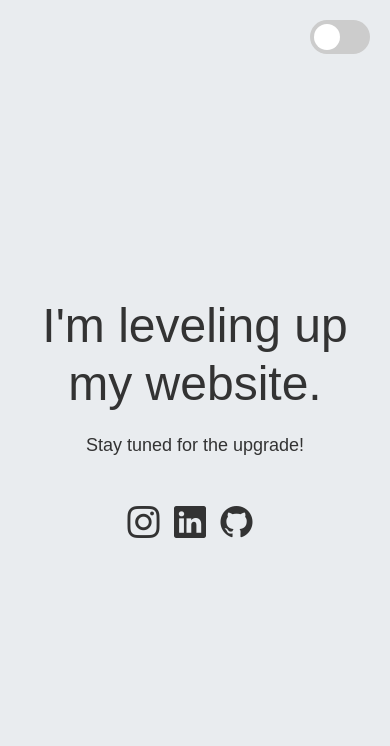
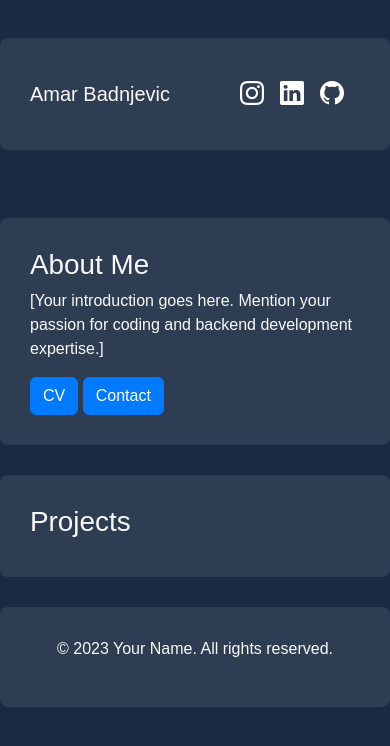
Before and after one commit to BaDnja/personal-website, a plain HTML site: page index.html in a window 390 px wide. Drawn offline with nearby package versions, Linux system fonts and the light colour scheme.

Commit message:
boilerplate code with responsive navbar

```diff
--- a/index.html
+++ b/index.html
@@ -2,142 +2,105 @@
 <html lang="en">
   <head>
     <meta charset="UTF-8" />
-    <meta name="viewport" content="width=device-width, initial-scale=1.0" />
+    <meta name="viewport" content="width=device-width, initial-scale=1" />
+    <title>Amar Badnjevic</title>
+
+    <!-- Bootstrap CSS -->
+    <link
+      href="https://cdn.jsdelivr.net/npm/bootstrap@5.2.3/dist/css/bootstrap.min.css"
+      rel="stylesheet"
+      integrity="sha384-rbsA2VBKQhggwzxH7pPCaAqO46MgnOM80zW1RWuH61DGLwZJEdK2Kadq2F9CUG65"
+      crossorigin="anonymous"
+    />
+
+    <!-- Bootstrap Icons CSS -->
     <link
       rel="stylesheet"
-      href="https://cdn.jsdelivr.net/npm/bootstrap@5.3.0/dist/css/bootstrap.min.css"
+      href="https://cdn.jsdelivr.net/npm/bootstrap-icons@1.10.2/font/bootstrap-icons.css"
+      integrity="sha384-b6lVK+yci+bfDmaY1u0zE8YYJt0TZxLEAFyYSLHId4xoVvsrQu3INevFKo+Xir8e"
+      crossorigin="anonymous"
     />
-    <link
-      rel="stylesheet"
-      href="https://cdnjs.cloudflare.com/ajax/libs/bootstrap-icons/1.7.2/font/bootstrap-icons.min.css"
-    />
-    <title>Coming Soon</title>
-    <style>
-      body {
-        background-color: #e9ecef;
-        color: #333;
-        display: flex;
-        justify-content: center;
-        align-items: center;
-        height: 100vh;
-        font-family: Arial, sans-serif;
-        transition: background-color 0.3s ease;
-      }
 
-      body.dark {
-        background-color: #2e3d65;
-        color: #fff;
-      }
-
-      .container {
-        text-align: center;
-      }
-
-      h1 {
-        font-size: 48px;
-        margin-bottom: 20px;
-      }
-
-      p {
-        font-size: 18px;
-        margin-bottom: 20px;
-      }
-
-      .theme-switch {
-        position: absolute;
-        top: 20px;
-        right: 20px;
-        display: flex;
-        align-items: center;
-        color: #333;
-      }
-
-      .theme-switch label {
-        position: relative;
-        display: inline-block;
-        width: 60px;
-        height: 34px;
-      }
-
-      .theme-switch input {
-        display: none;
-      }
-
-      .slider {
-        position: absolute;
-        top: 0;
-        left: 0;
-        right: 0;
-        bottom: 0;
-        background-color: #ccc;
-        transition: 0.4s;
-        border-radius: 34px;
-      }
-
-      .slider:before {
-        position: absolute;
-        content: "";
-        height: 26px;
-        width: 26px;
-        left: 4px;
-        bottom: 4px;
-        background-color: #fff;
-        transition: 0.4s;
-        border-radius: 50%;
-      }
-
-      input:checked + .slider {
-        background-color: #2196f3;
-      }
-
-      input:checked + .slider:before {
-        transform: translateX(26px);
-      }
-
-      .social-icons {
-        margin-top: 40px;
-      }
-
-      .social-icons a {
-        display: inline-block;
-        margin-right: 10px;
-        color: inherit;
-        font-size: 32px;
-      }
-    </style>
+    <!-- Your Custom CSS -->
+    <link rel="stylesheet" href="styles.css" />
   </head>
   <body>
-    <div class="theme-switch">
-      <label>
-        <input type="checkbox" id="toggle-theme" />
-        <span class="slider"></span>
-      </label>
-    </div>
+    <!-- Header Section -->
+    <header>
+      <nav class="navbar navbar-expand-lg navbar-dark">
+        <div class="container">
+          <a class="navbar-brand" href="#">Amar Badnjevic</a>
+          <div class="socials">
+            <ul class="navbar-nav ms-auto">
+              <li class="nav-item">
+                <a
+                  class="nav-link text-white"
+                  href="https://www.instagram.com/your_instagram_username"
+                  target="_blank"
+                >
+                  <i class="bi bi-instagram"></i>
+                </a>
+              </li>
+              <li class="nav-item">
+                <a
+                  class="nav-link text-white"
+                  href="https://www.linkedin.com/in/your_linkedin_username"
+                  target="_blank"
+                >
+                  <i class="bi bi-linkedin"></i>
+                </a>
+              </li>
+              <li class="nav-item">
+                <a
+                  class="nav-link text-white"
+                  href="https://github.com/your_github_username"
+                  target="_blank"
+                >
+                  <i class="bi bi-github"></i>
+                </a>
+              </li>
+            </ul>
+          </div>
+        </div>
+      </nav>
+    </header>
 
-    <div class="container">
-      <h1>I'm leveling up my website.</h1>
-      <p>Stay tuned for the upgrade!</p>
-      <div class="social-icons">
-        <a href="https://instagram.com/amarba.dev" target="_blank"
-          ><i class="bi bi-instagram"></i
-        ></a>
-        <a href="https://linkedin.com/in/amar-badnjevic" target="_blank"
-          ><i class="bi bi-linkedin"></i
-        ></a>
-        <a href="https://github.com/BaDnja" target="_blank"
-          ><i class="bi bi-github"></i
-        ></a>
+    <!-- About Section -->
+    <section id="about">
+      <div class="container">
+        <h1>About Me</h1>
+        <p>
+          [Your introduction goes here. Mention your passion for coding and
+          backend development expertise.]
+        </p>
+        <div class="buttons">
+          <a href="#cv" class="btn btn-primary">CV</a>
+          <a href="#contact" class="btn btn-primary">Contact</a>
+        </div>
       </div>
-    </div>
+    </section>
 
-    <script>
-      document
-        .getElementById("toggle-theme")
-        .addEventListener("change", function () {
-          document.body.classList.toggle("dark");
-        });
-    </script>
+    <!-- Projects Section -->
+    <section id="projects">
+      <div class="container">
+        <h1>Projects</h1>
+        <!-- Project Cards Go Here -->
+        <!-- Each project card should have a thumbnail, title, description, and skills -->
+      </div>
+    </section>
 
-    <script src="https://cdn.jsdelivr.net/npm/bootstrap@5.3.0/dist/js/bootstrap.bundle.min.js"></script>
+    <!-- Footer Section -->
+    <footer>
+      <div class="container text-center">
+        <p>&copy; 2023 Your Name. All rights reserved.</p>
+      </div>
+    </footer>
+
+    <!-- Bootstrap JS and Popper.js -->
+    <script
+      src="https://cdn.jsdelivr.net/npm/bootstrap@5.2.3/dist/js/bootstrap.bundle.min.js"
+      integrity="sha384-kenU1KFdBIe4zVF0s0G1M5b4hcpxyD9F7jL+jjXkk+Q2h455rYXK/7HAuoJl+0I4"
+      crossorigin="anonymous"
+    ></script>
   </body>
 </html>
--- /dev/null
+++ b/styles.css
@@ -0,0 +1,67 @@
+/* styles.css */
+
+body {
+  background-color: #1a2b41;
+  color: #f8f9fa;
+  font-family: Arial, sans-serif;
+}
+
+header {
+  background-color: #1a2b41;
+}
+
+.navbar-brand,
+.navbar-nav .nav-link {
+  color: #f8f9fa;
+}
+
+.navbar-brand:hover,
+.navbar-nav .nav-link:hover {
+  color: #007bff; /* Hover color - primary color */
+}
+
+.container {
+  background-color: #2e3d51;
+  padding: 30px;
+  border-radius: 8px;
+  margin-top: 30px;
+  margin-bottom: 30px;
+}
+
+h1,
+h2,
+h3,
+h4,
+h5,
+h6 {
+  color: #f8f9fa;
+}
+
+p {
+  color: #f8f9fa;
+}
+
+.btn-primary {
+  background-color: #007bff;
+  border-color: #007bff;
+}
+
+.btn-primary:hover {
+  background-color: #0056b3; /* Slightly darker hover color */
+  border-color: #0056b3;
+}
+
+.nav-link .bi {
+  font-size: 1.5rem; /* Relative to the root font size (html) */
+}
+
+/* Display social media icons next to each other in the mobile menu */
+.navbar-nav {
+  display: flex;
+  flex-direction: row;
+  align-items: center;
+}
+
+.navbar-nav .nav-item {
+  margin-right: 1rem; /* Adjust spacing between icons in rem units */
+}
```
